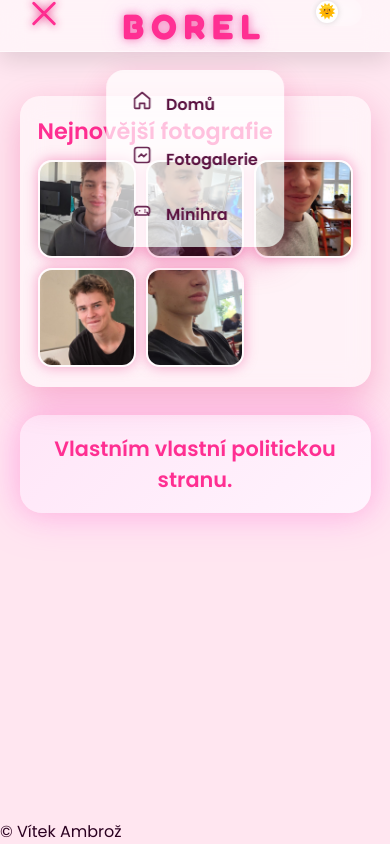
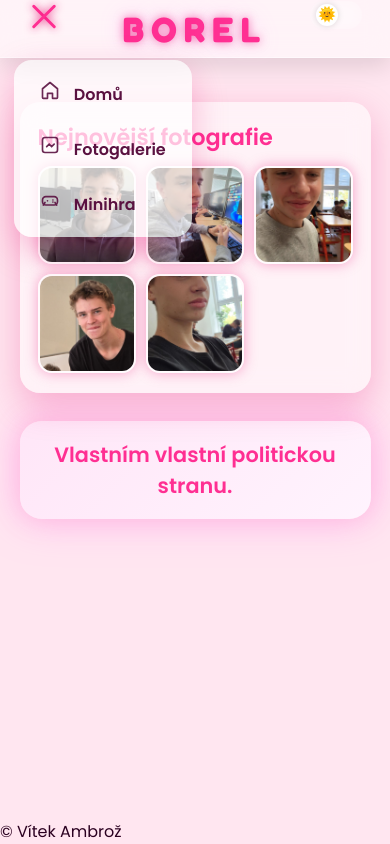
Before and after one commit to vitekambroz/borel, a website: page public/index.html in a window 390 px wide. Both pictures are taken after a click on the button "Menu". Drawn offline with Linux system fonts and the light colour scheme.

Commit message:
Update style.css

```diff
--- a/public/style.css
+++ b/public/style.css
@@ -87,7 +87,7 @@ header {
   align-items: center;
 
   padding: 10px 16px;
-  min-height: 52px;
+  min-height: 58px;
   background: color-mix(in srgb, var(--glass-light) 75%, transparent);
   backdrop-filter: blur(12px);
   -webkit-backdrop-filter: blur(12px);
@@ -300,26 +300,21 @@ body.animate-title .site-title span {
   border-radius: 18px;
   padding: 12px 16px;
   position: absolute;
-  top: 70px;
-
-  /* 🔥 Centrované menu */
-  left: 50%;
-  transform: translateX(-50%) translateY(-10px);
+  top: 60px;       /* ✔ přímo pod header */
+  left: 14px;      /* ✔ zarovnáno vlevo pod hamburger */
 
   gap: 12px;
   box-shadow: var(--shadow-soft);
   opacity: 0;
   pointer-events: none;
+  transform: translateY(-10px); /* ✔ animace */
   transition: 0.25s ease;
   z-index: 900;
 }
 
 .mobile-nav.show {
   opacity: 1;
-
-  /* 🔥 Centrované menu při otevření + animace */
-  transform: translateX(-50%) translateY(0);
-
+  transform: translateY(0);      /* ✔ animace */
   pointer-events: auto;
 }
 
```
